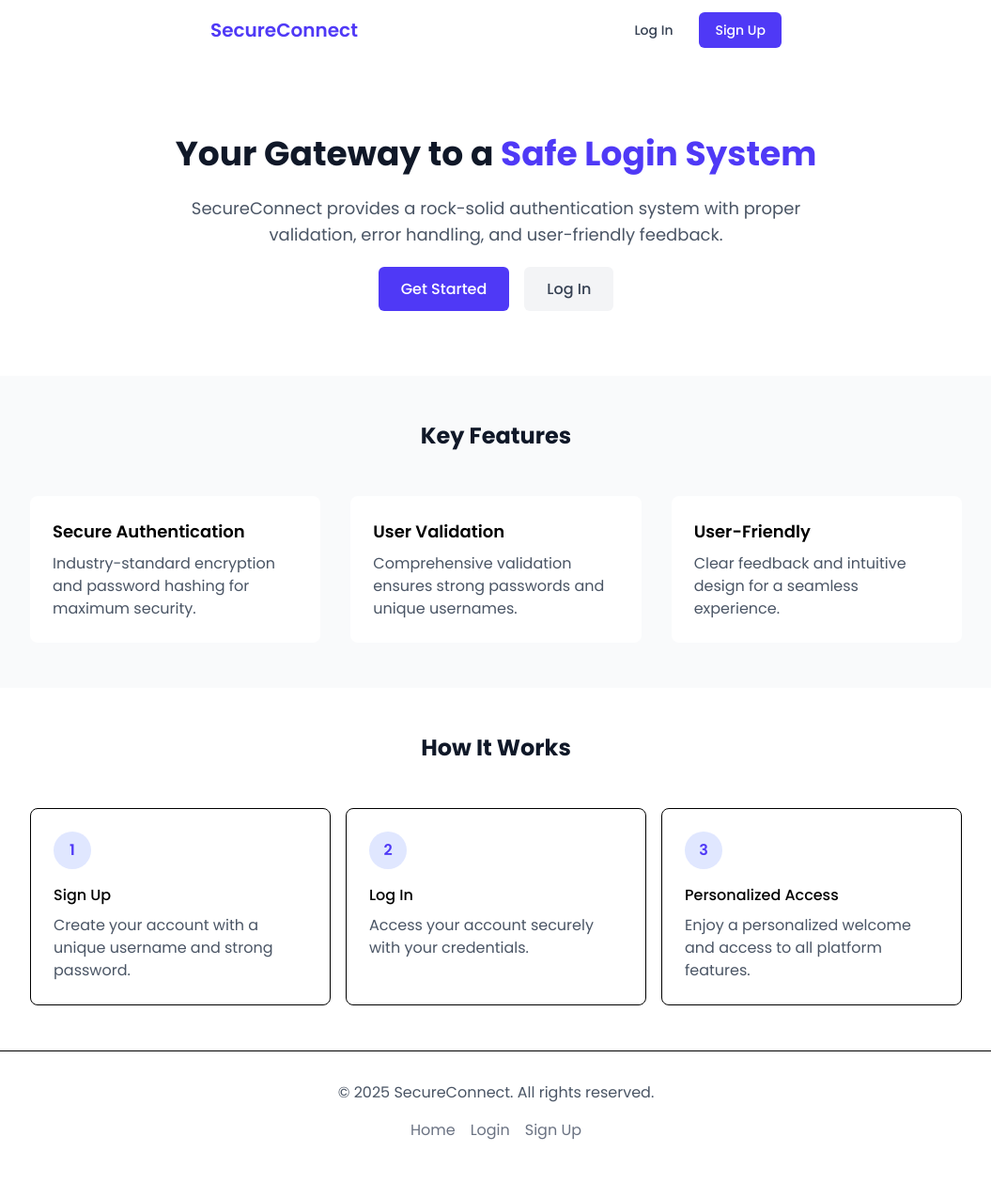
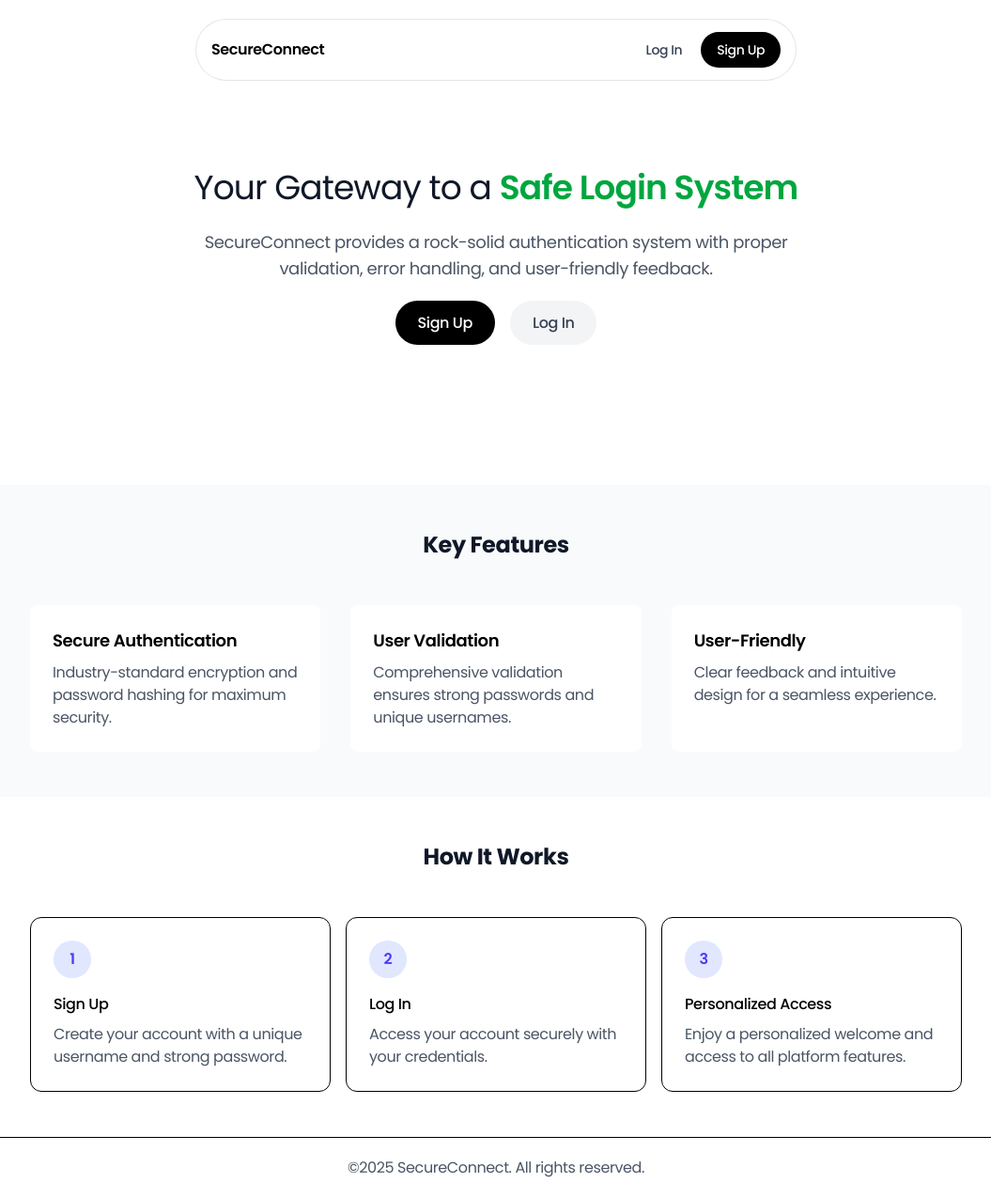
Before and after one commit to SeneshFitzroy/spiritx_compilex_01, a Next.js app: page / in a window 1280 px wide. Shown: the whole page at 94% size, without its empty margins (112-1167 px from the left). Before the commit the page ends 1247 px from the top, so only its background shows below. Built offline with nearby package versions, Linux system fonts and the light colour scheme.

Commit message:
redesigned homepage

```diff
--- a/src/app/page.tsx
+++ b/src/app/page.tsx
@@ -3,27 +3,27 @@ import Navbar from '@/components/navbar'
 
 export default function Home() {
   return (
-    <div className="min-h-screen bg-white">
+    <div className="min-h-screen bg-white tracking-tight">
 
       <Navbar/>
 
-      <div className="py-12 md:py-20">
+      <div className="py-12 md:py-40">
         <div className="max-w-5xl mx-auto px-4 text-center">
-          <h1 className="text-4xl font-bold text-gray-900 mb-6">
-            Your Gateway to a <span className="text-indigo-600">Safe Login System</span>
-          </h1>
+          <p className="text-4xl tracking-tight text-gray-900 mb-6">
+            Your Gateway to a <span className="text-green-600 font-semibold">Safe Login System</span>
+          </p>
           <p className="text-lg text-gray-600 max-w-2xl mx-auto mb-8">
             SecureConnect provides a rock-solid authentication system with proper validation,
             error handling, and user-friendly feedback.
           </p>
           <div className="flex justify-center space-x-4">
             <Link href="/signup">
-              <span className="px-6 py-3 bg-indigo-600 text-white rounded-md font-medium hover:bg-indigo-700">
-                Get Started
+              <span className="px-6 py-3 bg-black text-white font-medium rounded-full">
+                Sign Up
               </span>
             </Link>
-            <Link href="/login">
-              <span className="px-6 py-3 bg-gray-100 text-gray-700 rounded-md font-medium hover:bg-gray-200">
+            <Link href="/signiin">
+              <span className="px-6 py-3 bg-gray-100 text-gray-700 font-medium hover:bg-gray-200 rounded-full">
                 Log In
               </span>
             </Link>
@@ -61,7 +61,7 @@ export default function Home() {
         <div className="max-w-5xl mx-auto px-4">
           <h2 className="text-2xl font-bold text-center text-gray-900 mb-12">How It Works</h2>
           <div className="flex flex-col md:flex-row justify-between space-y-8 md:space-y-0 md:space-x-4">
-            <div className="border rounded-lg p-6 md:w-1/3">
+            <div className="border rounded-xl p-6 md:w-1/3">
               <div className="flex items-center justify-center h-10 w-10 rounded-full bg-indigo-100 text-indigo-600 mb-4">
                 <span className="font-semibold">1</span>
               </div>
@@ -70,7 +70,7 @@ export default function Home() {
                 Create your account with a unique username and strong password.
               </p>
             </div>
-            <div className="border rounded-lg p-6 md:w-1/3">
+            <div className="border rounded-xl p-6 md:w-1/3">
               <div className="flex items-center justify-center h-10 w-10 rounded-full bg-indigo-100 text-indigo-600 mb-4">
                 <span className="font-semibold">2</span>
               </div>
@@ -79,7 +79,7 @@ export default function Home() {
                 Access your account securely with your credentials.
               </p>
             </div>
-            <div className="border rounded-lg p-6 md:w-1/3">
+            <div className="border rounded-xl p-6 md:w-1/3">
               <div className="flex items-center justify-center h-10 w-10 rounded-full bg-indigo-100 text-indigo-600 mb-4">
                 <span className="font-semibold">3</span>
               </div>
@@ -92,14 +92,9 @@ export default function Home() {
         </div>
       </div>
 
-      <footer className="py-8 border-t">
+      <footer className="py-5 border-t">
         <div className="max-w-5xl mx-auto px-4 text-center">
-          <p className="text-gray-600">© {new Date().getFullYear()} SecureConnect. All rights reserved.</p>
-          <div className="flex justify-center space-x-4 mt-4">
-            <Link href="/"><span className="text-gray-500 hover:text-gray-700">Home</span></Link>
-            <Link href="/login"><span className="text-gray-500 hover:text-gray-700">Login</span></Link>
-            <Link href="/signup"><span className="text-gray-500 hover:text-gray-700">Sign Up</span></Link>
-          </div>
+          <p className="text-gray-600">©2025 SecureConnect. All rights reserved.</p>
         </div>
       </footer>
     </div>
--- a/src/components/navbar.js
+++ b/src/components/navbar.js
@@ -1,25 +1,55 @@
+'use client'
 import Link from "next/link";
+import { useState, useEffect } from "react";
+import { useRouter } from "next/navigation";
 
 export default function Navbar() {
+    const [isLoggedIn, setIsLoggedIn] = useState(false);
+    const router = useRouter();
+
+    useEffect(() => {
+        const username = localStorage.getItem('username');
+        setIsLoggedIn(!!username);
+    }, []);
+
+    const handleLogout = () => {
+        localStorage.removeItem('username');
+        setIsLoggedIn(false);
+        router.push('/signin');
+    };
+
     return (
-        <nav className="rounded-full w-[50vw] m-auto">
+        <main className="flex justify-center pt-5 tracking-tight">
+            <nav className="fixed rounded-full w-[50vw] m-auto bg-white/50 backdrop-blur-md border border-black/10">
                 <div className="max-w-5xl mx-auto px-4">
                     <div className="flex justify-between h-16">
                         <div className="flex items-center">
                             <Link href="/">
-                            <span className="text-xl font-semibold text-indigo-600">SecureConnect</span>
+                                <span className="font-semibold">SecureConnect</span>
                             </Link>
                         </div>
-                    <div className="flex items-center space-x-4">
-                        <Link href="/login">
+                        <div className="flex items-center space-x-2">
+                            {!isLoggedIn ? (
+                                <>
+                                    <Link href="/signin">
                                         <span className="px-3 py-2 text-sm font-medium text-gray-700 hover:text-gray-900">Log In</span>
                                     </Link>
                                     <Link href="/signup">
-                            <span className="px-4 py-2 border border-transparent rounded-md text-sm font-medium text-white bg-indigo-600 hover:bg-indigo-700">Sign Up</span>
+                                        <span className="px-4 py-2 border border-transparent rounded-full text-sm font-medium text-white bg-black">Sign Up</span>
                                     </Link>
+                                </>
+                            ) : (
+                                <button
+                                    onClick={handleLogout}
+                                    className="px-4 py-2 border border-transparent rounded-full text-sm font-medium text-white bg-red-500"
+                                >
+                                    Logout
+                                </button>
+                            )}
                         </div>
                     </div>
                 </div>
             </nav>
+        </main>
     );
 }
```
Lines whose indentation alone changed are shown as unchanged.
